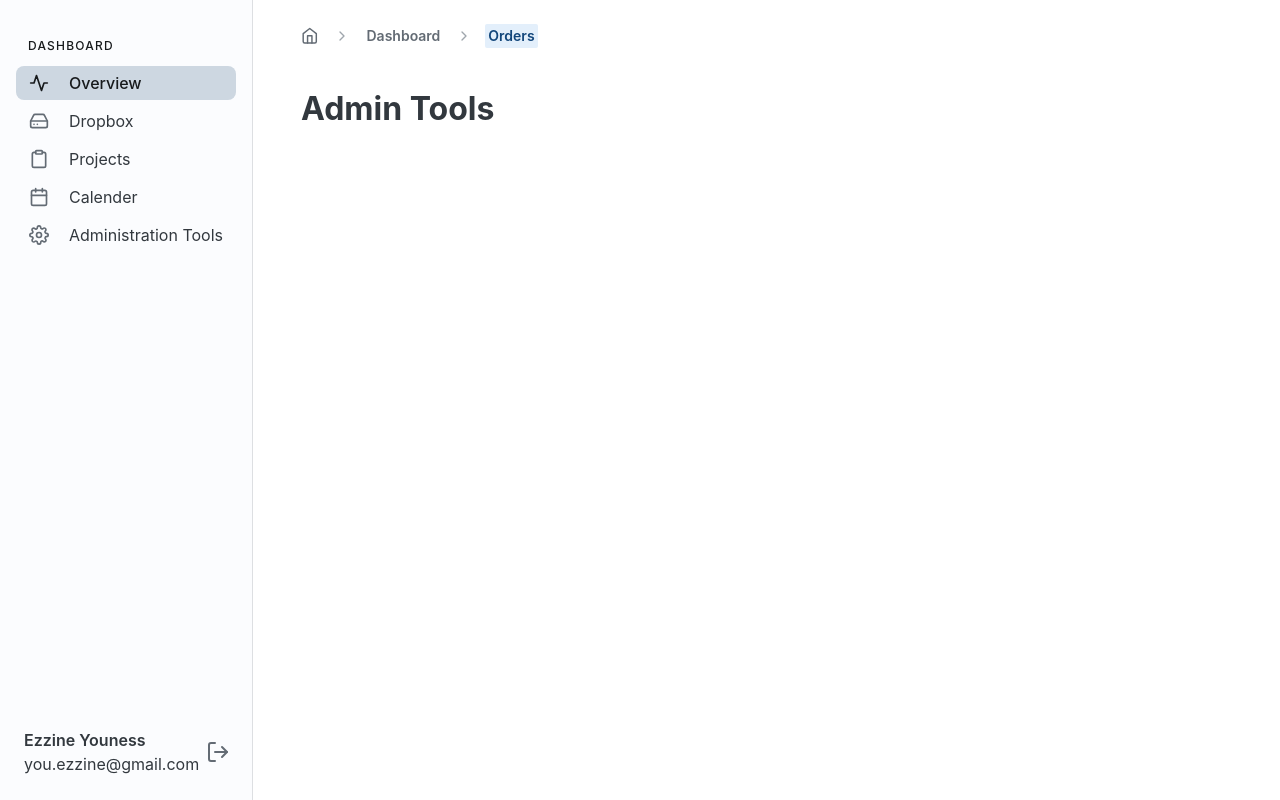
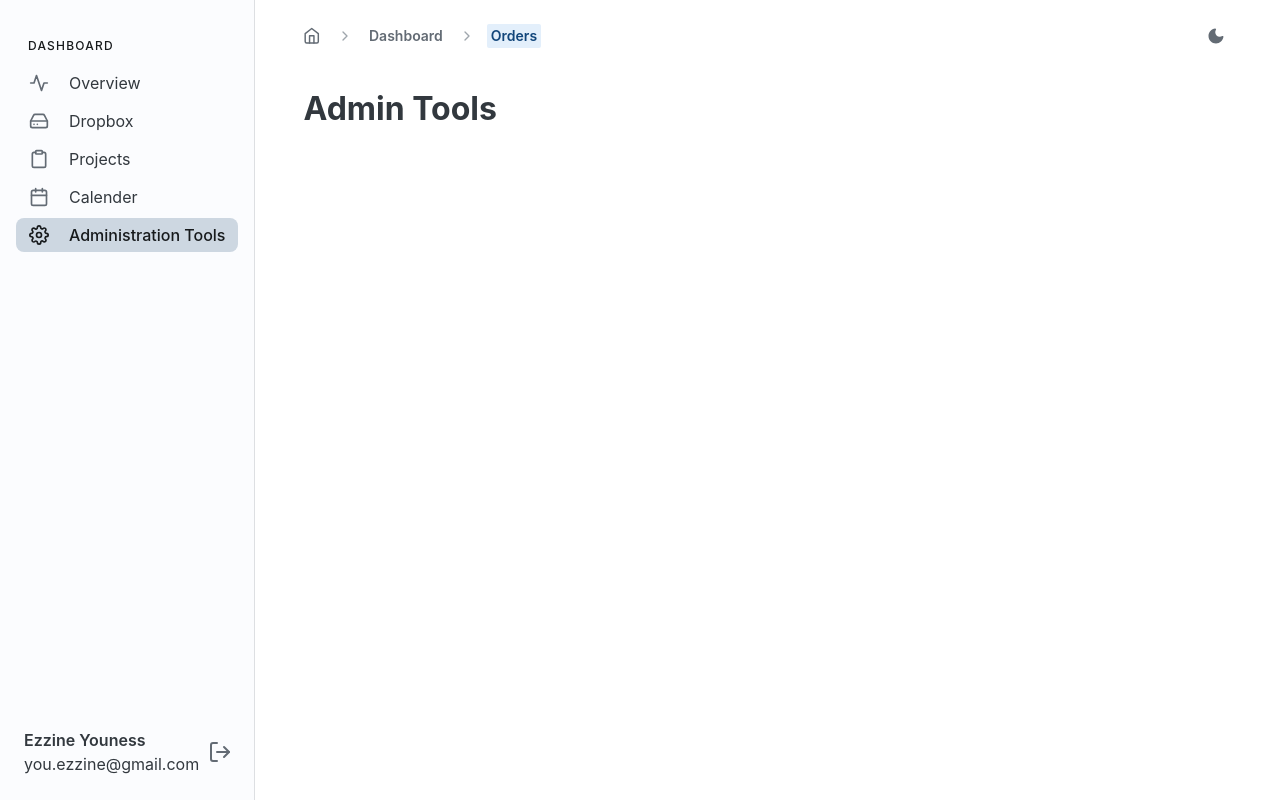
Before and after one commit to SoufianeRep/soundstamp-client, a React (Vite) app: page /admin in a window 1280 px wide. Built offline with nearby package versions, Linux system fonts and the light colour scheme.

Commit message:
implemented active link effect on side nav bar reflecting the current path

```diff
--- a/src/components/MainNavigation.tsx
+++ b/src/components/MainNavigation.tsx
@@ -2,7 +2,7 @@ import React from 'react';
 import Box from '@mui/joy/Box';
 import Sheet from '@mui/joy/Sheet/Sheet';
 import List from '@mui/joy/List/List';
-import { Link } from 'react-router-dom';
+import { Link, useLocation } from 'react-router-dom';
 import ListSubheader from '@mui/joy/ListSubheader/ListSubheader';
 import ListItem from '@mui/joy/ListItem/ListItem';
 import ListItemButton from '@mui/joy/ListItemButton/ListItemButton';
@@ -13,6 +13,12 @@ import IconButton from '@mui/joy/IconButton/IconButton';
 import { closeNavigation, openNavigation } from '../utils/animationUtils';
 
 export default function MainNavigation() {
+  const { pathname } = useLocation();
+
+  const isCurrent = (currentPath: string): boolean => {
+    return pathname === currentPath;
+  };
+
   return (
     <>
       <Box
@@ -70,8 +76,8 @@ export default function MainNavigation() {
             <ListItem>
               <ListItemButton
                 onClick={() => closeNavigation()}
-                selected
-                variant="soft"
+                selected={isCurrent('/dashboard')}
+                variant={isCurrent('/dashboard') ? 'soft' : 'plain'}
               >
                 <ListItemDecorator>
                   <i data-feather="activity" />
@@ -82,7 +88,11 @@ export default function MainNavigation() {
           </Link>
           <Link to="/dropbox" style={{ textDecoration: 'none' }}>
             <ListItem>
-              <ListItemButton onClick={() => closeNavigation()}>
+              <ListItemButton
+                onClick={() => closeNavigation()}
+                selected={isCurrent('/dropbox')}
+                variant={isCurrent('/dropbox') ? 'soft' : 'plain'}
+              >
                 <ListItemDecorator>
                   <i data-feather="hard-drive" />
                 </ListItemDecorator>
@@ -92,7 +102,11 @@ export default function MainNavigation() {
           </Link>
           <Link to="/projects" style={{ textDecoration: 'none' }}>
             <ListItem>
-              <ListItemButton onClick={() => closeNavigation()}>
+              <ListItemButton
+                onClick={() => closeNavigation()}
+                selected={isCurrent('/projects')}
+                variant={isCurrent('/projects') ? 'soft' : 'plain'}
+              >
                 <ListItemDecorator>
                   <i data-feather="clipboard" />
                 </ListItemDecorator>
@@ -102,7 +116,11 @@ export default function MainNavigation() {
           </Link>
           <Link to="/calendar" style={{ textDecoration: 'none' }}>
             <ListItem>
-              <ListItemButton onClick={() => closeNavigation()}>
+              <ListItemButton
+                onClick={() => closeNavigation()}
+                selected={isCurrent('/calendar')}
+                variant={isCurrent('/calendar') ? 'soft' : 'plain'}
+              >
                 <ListItemDecorator>
                   <i data-feather="calendar" />
                 </ListItemDecorator>
@@ -112,7 +130,11 @@ export default function MainNavigation() {
           </Link>
           <Link to="/admin" style={{ textDecoration: 'none' }}>
             <ListItem>
-              <ListItemButton onClick={() => closeNavigation()}>
+              <ListItemButton
+                onClick={() => closeNavigation()}
+                selected={isCurrent('/admin')}
+                variant={isCurrent('/admin') ? 'soft' : 'plain'}
+              >
                 <ListItemDecorator>
                   <i data-feather="settings" />
                 </ListItemDecorator>
--- a/src/components/RootLayout.tsx
+++ b/src/components/RootLayout.tsx
@@ -73,7 +73,10 @@ export default function RootLayout({ children }) {
             </Typography>
           </Breadcrumbs>
           <ColorSchemeToggle
-            sx={{ ml: 'auto', display: { xs: 'none', md: 'none' } }}
+            sx={{
+              ml: 'auto',
+              display: { xs: 'none', md: 'none', lg: 'inline-flex' },
+            }}
           />
         </Box>
         <Box>{children}</Box>
```
